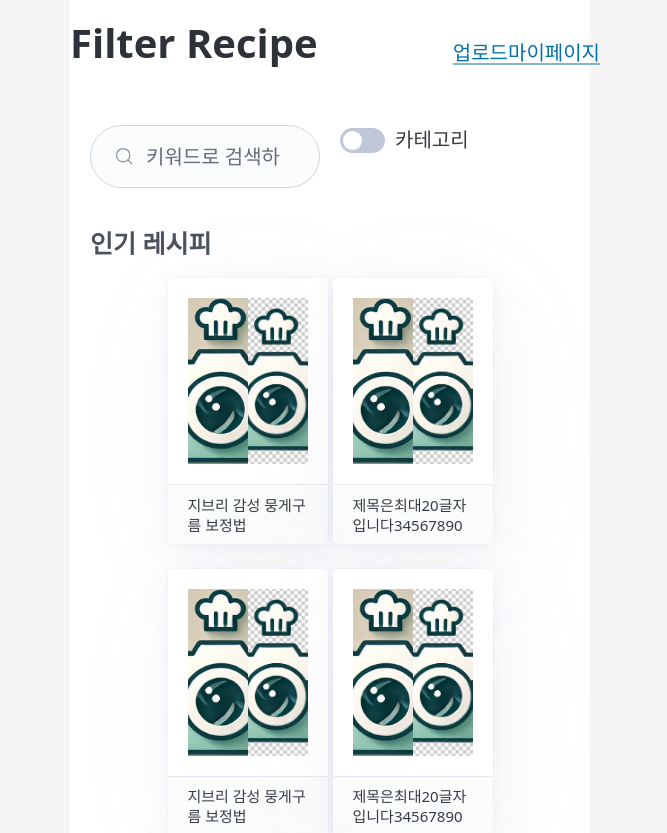
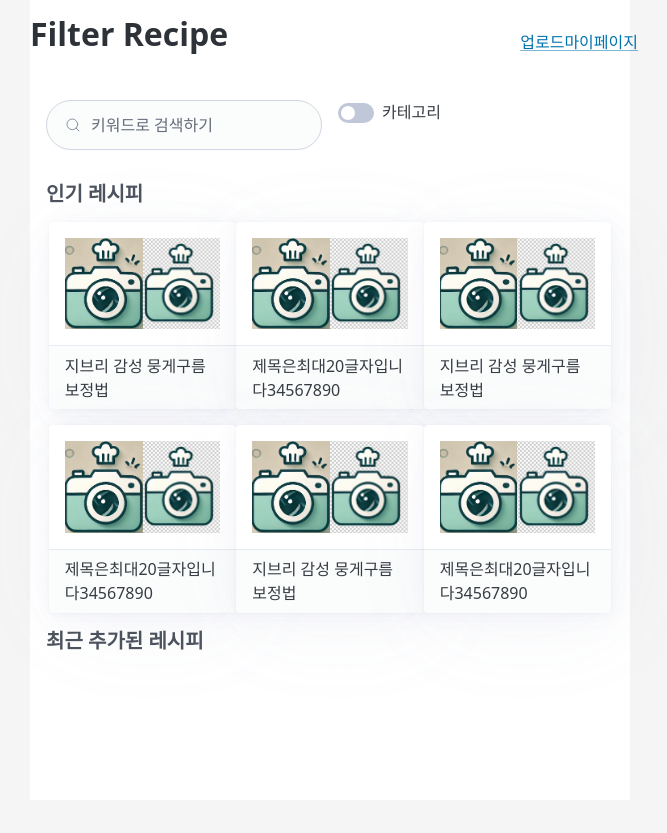
Before and after one commit to seondal/FilterRecipe, a Next.js app: page / in a window 1280 px wide. Shown: the top 833 px of the page, without its empty margins (310-977 px from the left). After the commit the page ends 800 px from the top, so only its background shows below. Built offline with nearby package versions, Linux system fonts and the light colour scheme.

Commit message:
💄 style :  스타일링 기본 값들 변경

```diff
--- a/src/app/(main)/Feed.tsx
+++ b/src/app/(main)/Feed.tsx
@@ -5,7 +5,7 @@ export default function Feed() {
   return (
     <>
       <h4>인기 레시피</h4>
-      <div className="flex gap-1 flex-wrap justify-center w-full">
+      <div className="flex flex-wrap justify-center">
         {MockHome.map((item, idx) => (
           <RecipeSmallCard data={item} key={idx} />
         ))}
--- a/src/components/Modal.tsx
+++ b/src/components/Modal.tsx
@@ -7,7 +7,7 @@ type ModalProps = {
 
 const Modal = ({ onClose, children }: ModalProps) => {
   return (
-    <div className="z-40 fixed max-w-mobile inset-0 m-auto p-4 bg-black bg-opacity-30 flex justify-center items-center overflow-hidden">
+    <div className="z-40 fixed max-w-mobile inset-0 m-auto p-16 bg-black bg-opacity-30 flex justify-center items-center overflow-hidden">
       <button className="absolute top-1 right-1" onClick={onClose}>
         X
       </button>
--- a/src/components/RecipeDetailCard.tsx
+++ b/src/components/RecipeDetailCard.tsx
@@ -16,7 +16,7 @@ export default function RecipeDetailCard({ data }: RecipeDetailCardI) {
   return (
     <article className="w-full max-h-[90vh] overflow-y-auto z-50">
       <header>
-        <strong>{data.title}</strong>
+        <h3>{data.title}</h3>
       </header>
       <div className="relative w-full h-auto aspect-square">
         {showRecipe && (
@@ -35,13 +35,11 @@ export default function RecipeDetailCard({ data }: RecipeDetailCardI) {
         )}
       </div>
       <footer>
-        <small>
-          <b>
-            #{data.category.main} #{data.category.sub}
-          </b>
-          &nbsp;
-          {data.description}
-        </small>
+        <b>
+          #{data.category.main} #{data.category.sub}
+        </b>
+        &nbsp;
+        {data.description}
         <hr />
         <button onClick={() => setShowRecipe((cur) => !cur)}>
           {showRecipe ? "Hide Recipe" : "Show Recipe"}
--- a/src/components/RecipeSmallCard.tsx
+++ b/src/components/RecipeSmallCard.tsx
@@ -21,7 +21,7 @@ export default function RecipeSmallCard({ data }: RecipeSmallCardI) {
         </Modal>
       )}
       <article
-        className="flex flex-col w-32 aspect-[3/5]"
+        className="flex flex-col w-[33%] aspect-[1]"
         onClick={() => setIsModal(true)}>
         <div className="flex flex-grow">
           <div className="relative flex-1">
@@ -31,7 +31,7 @@ export default function RecipeSmallCard({ data }: RecipeSmallCardI) {
             <Image src={data.image.after} alt="" fill objectFit="cover" />
           </div>
         </div>
-        <footer className="flex items-center h-12 text-xs">{data.title}</footer>
+        <footer className="flex items-center h-16">{data.title}</footer>
       </article>
     </>
   );
--- a/src/mock/mock_home.ts
+++ b/src/mock/mock_home.ts
@@ -45,7 +45,8 @@ export const MockRecipe: RecipeI = {
 export const MockRecipe2: RecipeI = {
   id: 2,
   title: "제목은최대20글자입니다34567890",
-  description: "뭉게뭉게뭉게구름",
+  description:
+    "설명은최대200자설명은최대200자설명은최대200자설명은최대200자설명은최대200자설명은최대200자설명은최대200자설명은최대200자설명은최대200자설명은최대200자설명은최대200자설명은최대200자설명은최대200자설명은최대200자설명은최대200자설명은최대200자설명은최대200자설명은최대200자설명은최대200자설명은최대200자",
   image: {
     before: "/mock/1.png",
     after: "/mock/2.png",
--- a/src/style/globals.css
+++ b/src/style/globals.css
@@ -4,4 +4,5 @@
 
 html {
   background-color: whitesmoke;
+  font-size: 16px;
 }
--- a/tailwind.config.ts
+++ b/tailwind.config.ts
@@ -12,7 +12,7 @@ const config: Config = {
         default: "var(--pico-background-color)",
       },
       maxWidth: {
-        mobile: "520px",
+        mobile: "600px",
       },
     },
   },
```
